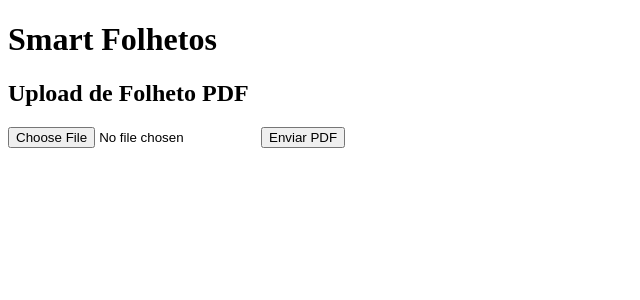
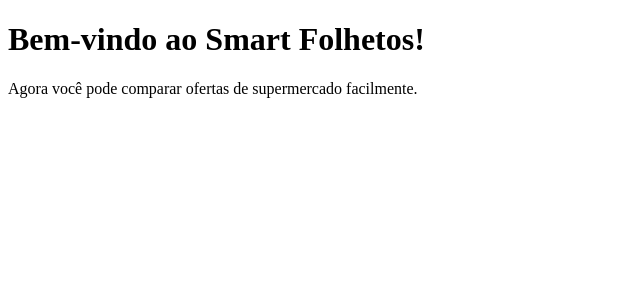
Before and after one commit to Karlocz/smart-folhetos, a React (Create React App) app: page / in a window 1280 px wide. Shown: the top 300 px of the page, without its empty margins (0-640 px from the left). Built offline with nearby package versions, Linux system fonts and the light colour scheme.

Commit message:
Update App.jsx

```diff
--- a/src/App.jsx
+++ b/src/App.jsx
@@ -1,10 +1,12 @@
-import UploadForm from "./UploadForm";
+import React from 'react';
 
-export default function App() {
+function App() {
   return (
     <div>
-      <h1>Smart Folhetos</h1>
-      <UploadForm />
+      <h1>Bem-vindo ao Smart Folhetos!</h1>
+      <p>Agora você pode comparar ofertas de supermercado facilmente.</p>
     </div>
   );
 }
+
+export default App;
```
